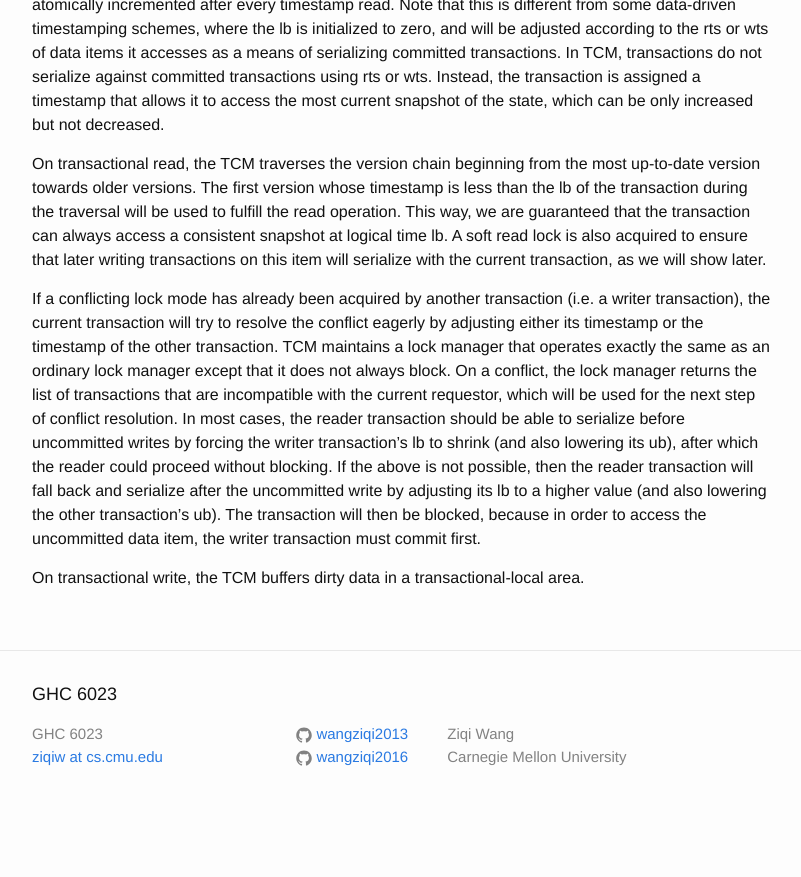
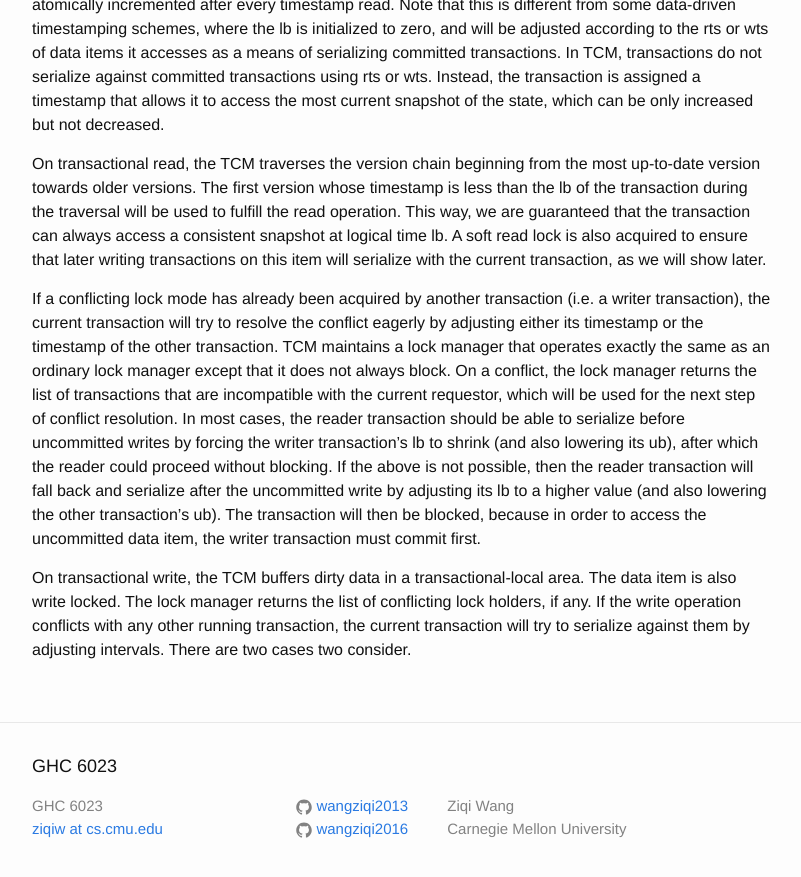
Before and after one commit to wangziqi2013/wangziqi2013.github.io, a Jekyll site: the page built from _posts/2018-12-20-mvcc-via-timestamp-range-conflict-management.markdown, in a window 1280 px wide and 900 px high, scrolled down 1288 px. Shown: the top 877 px of the window, without its empty margins (238-1039 px from the left). Built offline with Jekyll 4.4.1, drawn with Linux system fonts in a browser that asks for light colours; before the commit the page ends 2116 px from its top, so only the background shows below that.

Commit message:
Working on writes

```diff
--- a/_posts/2018-12-20-mvcc-via-timestamp-range-conflict-management.markdown
+++ b/_posts/2018-12-20-mvcc-via-timestamp-range-conflict-management.markdown
@@ -60,5 +60,7 @@ proceed without blocking. If the above is not possible, then the reader transact
 uncommitted write by adjusting its lb to a higher value (and also lowering the other transaction's ub). The transaction
 will then be blocked, because in order to access the uncommitted data item, the writer transaction must commit first.
 
-
-On transactional write, the TCM buffers dirty data in a transactional-local area.
+On transactional write, the TCM buffers dirty data in a transactional-local area. The data item is also write locked.
+The lock manager returns the list of conflicting lock holders, if any. If the write operation conflicts with any other
+running transaction, the current transaction will try to serialize against them by adjusting intervals. There are two cases
+two consider.
```
